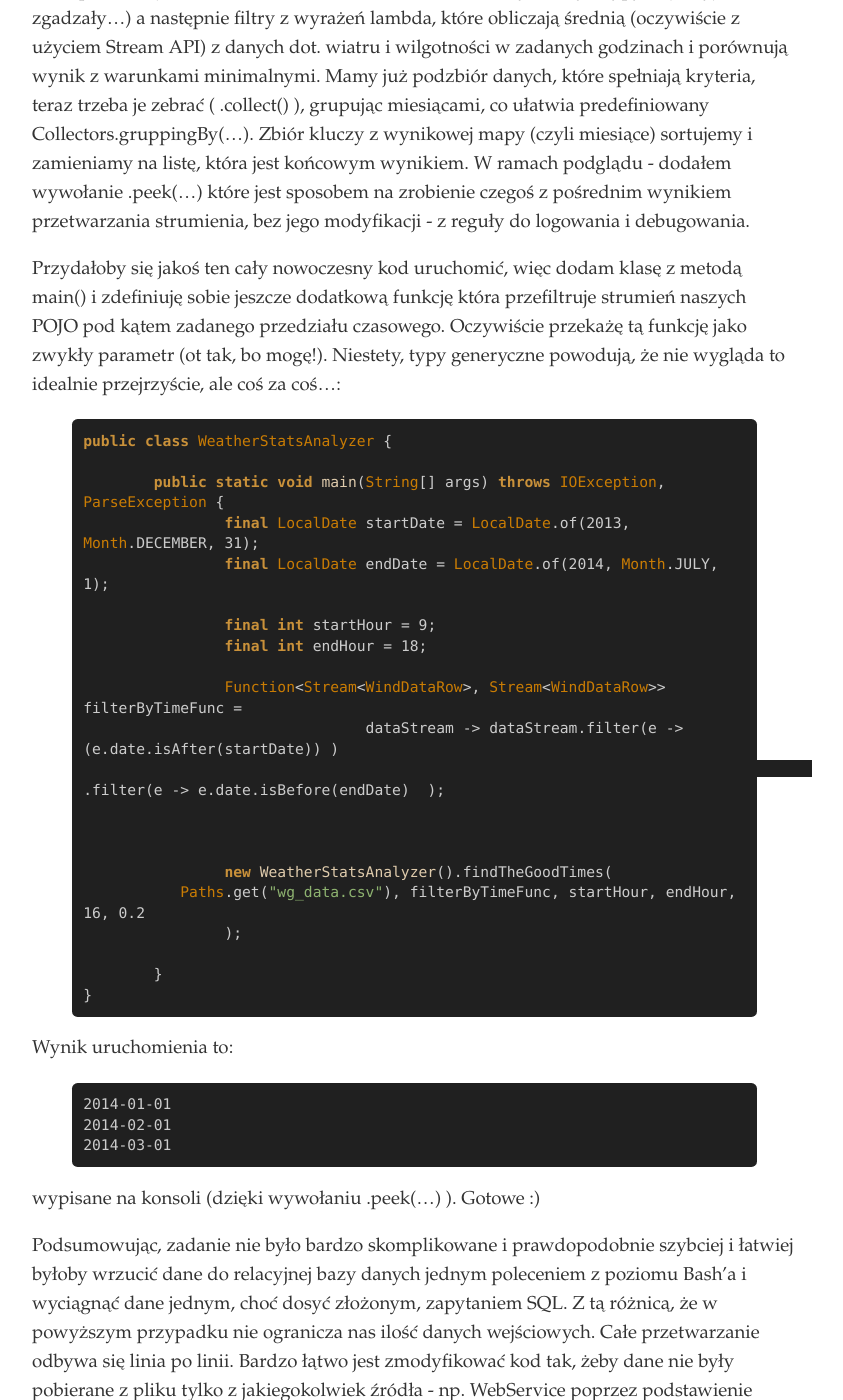
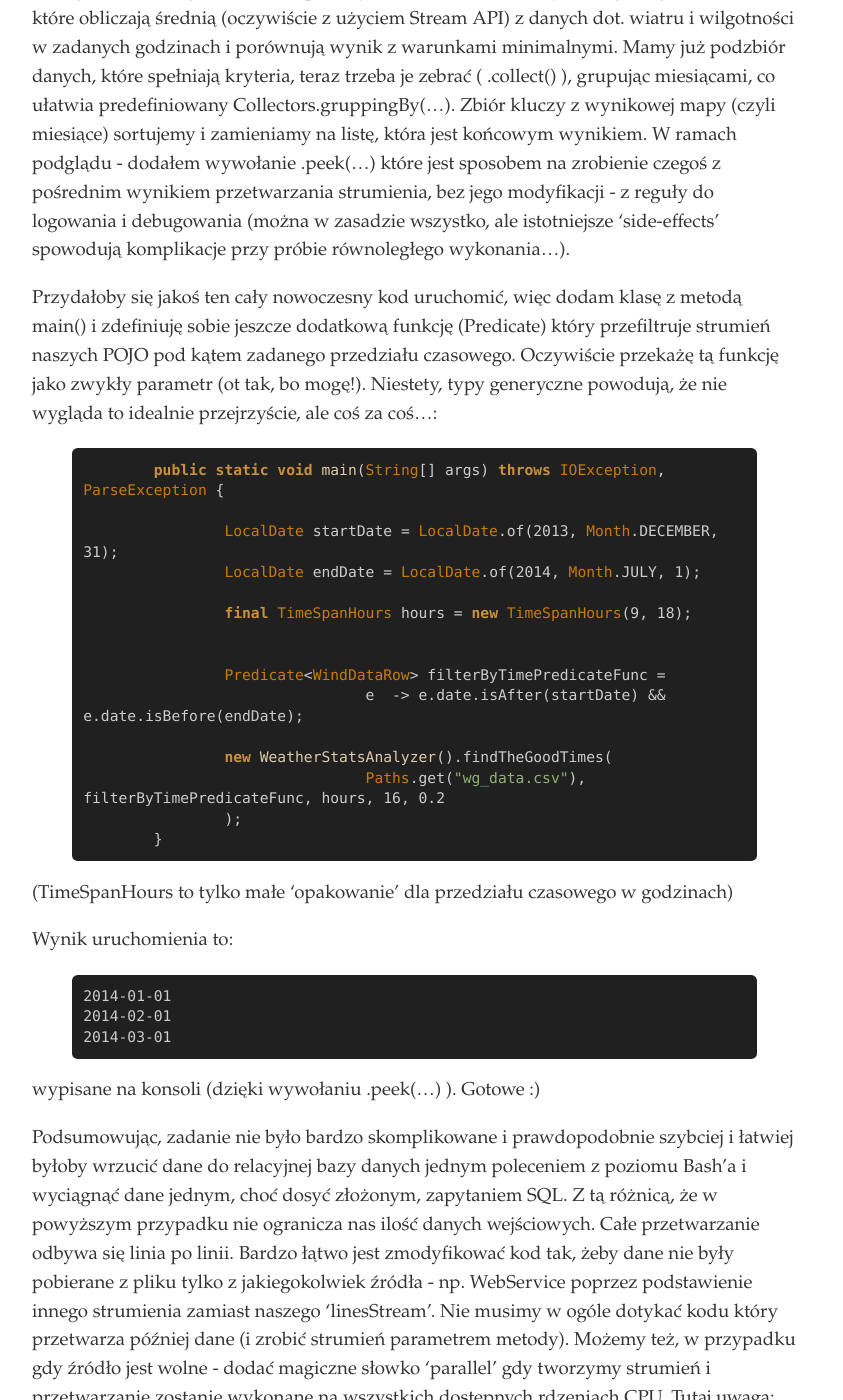
Before and after one commit to consileonpl/consileonpl.github.com, a Jekyll site: the page built from _posts/2014-10-07-java8-ewolucja-czy-rewolucja.md, in a window 1280 px wide and 1400 px high, scrolled down 5641 px. Shown: the whole window, without its empty margins (338-1181 px from the left). Built offline with Jekyll 4.4.1, drawn with Linux system fonts in a browser that asks for light colours; Markdown is read by kramdown in place of the engine named in the settings; some of the changed text lies outside the part shown.

Commit message:
modyfikacja tekstu z uwzględnieniem refactoringu kodu

```diff
--- a/_posts/2014-10-03-java8-ewolucja-czy-rewolucja.md
+++ b/_posts/2014-10-07-java8-ewolucja-czy-rewolucja.md
@@ -94,9 +94,10 @@ Teraz zabierzmy się za pobranie danych:
 
 
 {% highlight java %}
+
 	public List<LocalDate> findTheGoodTimes(Path path,
-			Function<Stream<WindDataRow>, Stream<WindDataRow>> extraFilterFunc,
-			int startHour, int endHour, double minWind, double minPerc) throws IOException, ParseException {
+			Predicate<WindDataRow> filterPredicateFunc,
+			TimeSpanHours hours, double minWind, double minPerc) throws IOException, ParseException {
 
 		Objects.requireNonNull(path);
 
@@ -106,25 +107,26 @@ Teraz zabierzmy się za pobranie danych:
 			Stream<WindDataRow> objStream = linesStream.skip(1)
 					.map(line -> line.split("\t")).map(WindDataRow::fromCSVLine);
 
-   		}
+			results = processData(filterPredicateFunc, hours, minWind, minPerc, objStream);
+
+		}
 
 		return results;
 
 	}
 
-
-}
 {% endhighlight %}
 
   Tu ciekawie - po pierwsze użyłem konstrukcji 'try-with-resources' korzystając z faktu, że Stream<T> implementuje interfejs java.lang.AutoCloseable (niezależnie jak został utworzony). Po drugie - bardzo eleganckiej metody Files.lines(), która potrafi dostarczyć nam zawartość pliku linia po linii jako strumień. Krótko i konkretnie, nigdy czytanie plików w Javie nie było takie proste.
 
-  Z innych ciekawostek - dodałem jako parametr możliwość przekazania funkcji, która wykona jakiś rodzaj filtrowania na strumieniu naszych obiektów WindDataRow, którą postaram się wpleść jakoś w kod przetwarzający dane wejściowe.
+  Z innych ciekawostek - dodałem jako parametr możliwość przekazania funkcji (Predicate), która wykona jakiś rodzaj filtrowania na strumieniu naszych obiektów WindDataRow, którą postaram się wpleść jakoś w kod przetwarzający dane wejściowe.
 
   Zaczynamy przetwarzać strumień - pomijamy pierwszą linię (skip(int)), tniemy (mapujemy) linię na kolumny prostym String.split("\t") a następnie mapujemy tablicę String'ów na nasz POJO podając po prostu metodę która ma zostać użyta do konwersji. Wygląda jak C++, prawda? ;) Jako bonus - użyłem nową metodę Objects.requireNonNull() która rzuci wyjątek gdy argumenty metody nie będą spełniały kryteriów.
 
   Teraz mamy już strumień POJO z posegregowanymi danymi - wystarczy przefiltrować dane na różne sposoby oraz pogrupować wyniki miesiącami, co można zrobić tak:
 
 {% highlight java %}
+
   public List<LocalDate> findTheGoodTimes(Path path,
 			Function<Stream<WindDataRow>, Stream<WindDataRow>> extraFilterFunc,
 			int startHour, int endHour, double minWind, double minPerc) throws IOException, ParseException {
@@ -162,36 +164,32 @@ Teraz zabierzmy się za pobranie danych:
 
 {% endhighlight %}
 
-Mamy tutaj najpierw zaaplikowaną arbitralną funkcję (nie wiemy potencjalnie co ona robi) która przefiltruje (chociaż może zrobić ze strumieniem wszystko byle typy wej/wyj się zgadzały...) a następnie filtry z wyrażeń lambda, które obliczają średnią (oczywiście z użyciem Stream API) z danych dot. wiatru i wilgotności w zadanych godzinach i porównują wynik z warunkami minimalnymi. Mamy już podzbiór danych, które spełniają kryteria, teraz trzeba je zebrać ( .collect() ), grupując miesiącami, co ułatwia predefiniowany Collectors.gruppingBy(...). Zbiór kluczy z wynikowej mapy (czyli miesiące) sortujemy i zamieniamy na listę, która jest końcowym wynikiem. W ramach podglądu - dodałem wywołanie .peek(...) które jest sposobem na zrobienie czegoś z pośrednim wynikiem przetwarzania strumienia, bez jego modyfikacji - z reguły do logowania i debugowania.
+Mamy tutaj najpierw użycie arbitralnego wyrażenia Predicate przekazanego 'z góry' (nie wiemy i nie musimy wiedzieć co potencjalnie on robi) oraz kolejno filtry z wyrażeń lambda, które obliczają średnią (oczywiście z użyciem Stream API) z danych dot. wiatru i wilgotności w zadanych godzinach i porównują wynik z warunkami minimalnymi. Mamy już podzbiór danych, które spełniają kryteria, teraz trzeba je zebrać ( .collect() ), grupując miesiącami, co ułatwia predefiniowany Collectors.gruppingBy(...). Zbiór kluczy z wynikowej mapy (czyli miesiące) sortujemy i zamieniamy na listę, która jest końcowym wynikiem. W ramach podglądu - dodałem wywołanie .peek(...) które jest sposobem na zrobienie czegoś z pośrednim wynikiem przetwarzania strumienia, bez jego modyfikacji - z reguły do logowania i debugowania (można w zasadzie wszystko, ale istotniejsze 'side-effects' spowodują komplikacje przy próbie równoległego wykonania...).
 
 
+  Przydałoby się jakoś ten cały nowoczesny kod uruchomić, więc dodam klasę z metodą main() i zdefiniuję sobie jeszcze dodatkową funkcję (Predicate) który przefiltruje strumień naszych POJO pod kątem zadanego przedziału czasowego. Oczywiście przekażę tą funkcję jako zwykły parametr (ot tak, bo mogę!). Niestety, typy generyczne powodują, że nie wygląda to idealnie przejrzyście, ale coś za coś...:
 
-  Przydałoby się jakoś ten cały nowoczesny kod uruchomić, więc dodam klasę z metodą main() i zdefiniuję sobie jeszcze dodatkową funkcję która przefiltruje strumień naszych POJO pod kątem zadanego przedziału czasowego. Oczywiście przekażę tą funkcję jako zwykły parametr (ot tak, bo mogę!). Niestety, typy generyczne powodują, że nie wygląda to idealnie przejrzyście, ale coś za coś...:
 {% highlight java %}
 
-public class WeatherStatsAnalyzer {
+	public static void main(String[] args) throws IOException, ParseException {
 
-	public static void main(String[] args) throws IOException, ParseException {
-		final LocalDate startDate = LocalDate.of(2013, Month.DECEMBER, 31);
-		final LocalDate endDate = LocalDate.of(2014, Month.JULY, 1);
+		LocalDate startDate = LocalDate.of(2013, Month.DECEMBER, 31);
+		LocalDate endDate = LocalDate.of(2014, Month.JULY, 1);
 
-		final int startHour = 9;
-		final int endHour = 18;
-
-		Function<Stream<WindDataRow>, Stream<WindDataRow>> filterByTimeFunc =
-				dataStream -> dataStream.filter(e -> (e.date.isAfter(startDate)) )
-														   .filter(e -> e.date.isBefore(endDate)  );
+		final TimeSpanHours hours = new TimeSpanHours(9, 18);
 
 
+		Predicate<WindDataRow> filterByTimePredicateFunc =
+				e  -> e.date.isAfter(startDate) && e.date.isBefore(endDate);
 
 		new WeatherStatsAnalyzer().findTheGoodTimes(
-  	   Paths.get("wg_data.csv"), filterByTimeFunc, startHour, endHour, 16, 0.2
+				Paths.get("wg_data.csv"), filterByTimePredicateFunc, hours, 16, 0.2
 		);
+	}
 
-	}
-}
 {% endhighlight %}
 
+(TimeSpanHours to tylko małe 'opakowanie' dla przedziału czasowego w godzinach)
 
 Wynik uruchomienia to:
 
@@ -207,7 +205,7 @@ wypisane na konsoli (dzięki wywołaniu .peek(...) ). Gotowe :)
 
   Podsumowując, zadanie nie było bardzo skomplikowane i prawdopodobnie szybciej i łatwiej byłoby wrzucić dane do relacyjnej bazy danych jednym poleceniem z poziomu Bash'a i wyciągnąć dane jednym, choć dosyć złożonym, zapytaniem SQL. Z tą różnicą, że w powyższym przypadku nie ogranicza nas ilość danych wejściowych. Całe przetwarzanie odbywa się linia po linii. Bardzo łątwo jest zmodyfikować kod tak, żeby dane nie były pobierane z pliku tylko z jakiegokolwiek źródła - np. WebService poprzez podstawienie innego strumienia zamiast naszego 'linesStream'. Nie musimy w ogóle dotykać kodu który przetwarza później dane (i zrobić strumień parametrem metody).
   Możemy też, w przypadku gdy źródło jest wolne - dodać magiczne słowko 'parallel' gdy tworzymy strumień i przetwarzanie zostanie wykonane na wszystkich dostępnych rdzeniach CPU. Tutaj uwaga: należy być ostrożnym w przypadku gdy nie jest to program samodzielny i pulą wątków zarządza np. web server - każdy wątek przetwarzający request zacznie sam mnożyć wątki... i możemy osiągnąć skutek odwrotny do zamierzonego.
-  W powyższym rozwiązaniu jest jednakże pewne silne podobieństwo do języka SQL - wynika to z faktu, że kod stał się dużo bardziej deklaratywny niż imperatywny. W SQL nie mówimy przecież jak silnik BD ma iterować po encjach, jak obliczać średnią czy ma to robić na 1 czy wielu wątkach, po prostu mówimy czego oczekujemy. Tak jak, w dużej mierze, w naszym przykładzie.
+  W powyższym rozwiązaniu jest jednakże pewne silne podobieństwo do języka SQL - wynika to z faktu, że kod stał się dużo bardziej deklaratywny niż imperatywny. W SQL nie mówimy przecież jak silnik BD ma iterować po encjach, jak obliczać średnią czy ma to robić na 1 czy wielu wątkach, po prostu mówimy czego oczekujemy. Tak jak, w dużej mierze, w naszym przykładzie. Zadziwiające, że manipulowaliśmy na kilku tablicach, listach i mapach i nie użyliśmy ani razu pętli programowej (for/while), prawda?
 
  Programiści używający chociażby Pythona uśmiechną się teraz z politowaniem, ale, moim skromnym zdaniem, dla Javy to z pewnością jest rewolucja. Możliwość swobodnego przekazywania zachowania a nie tylko samych danych ma szansę mocno zmienić styl programowania w Javie nie tylko w detalach ale również na poziomie struktury aplikacji.
   Ja osobiście widzę wzorce projektowe jako usystematyzowane sposoby na obejście niedoskonałości i ograniczeń konkretnego języka programowania. Mam tu na myśli wzorce dotyczące konstrukcji programów, nie bardziej ogólne dot. architektury (np. MVC). Niestety, trzeba przyznać, że Java ma wyjątkowo dużo wzorców projektowych, co wcale nie jest konsekwencją wspaniale rozwiniętego środowiska programistów, ale właśnie bardzo ograniczonego (sztywnego) języka.
```
